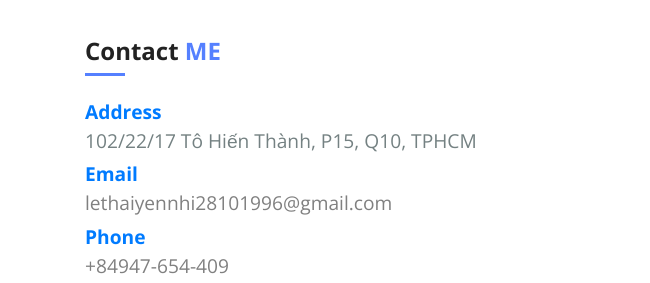
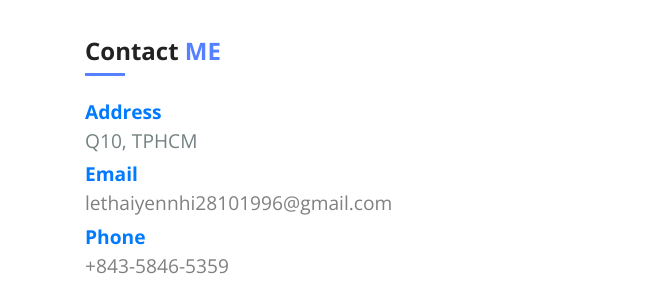
Before and after one commit to nhilt/nhilt.github.io, a plain HTML site: page contact-me.html in a window 1280 px wide. Shown: the part 83-366 px from the top of the page, 0-650 px from the left. Drawn offline with nearby package versions, Linux system fonts and the light colour scheme; grey boxes are pictures that could not be loaded.

Commit message:
Update contact-me.html

```diff
--- a/contact-me.html
+++ b/contact-me.html
@@ -72,7 +72,7 @@
                     <div class="contact-detail">
                       <div class="contact-detail-item">
                         <div class="item-title text-primary font-weight-bold">Address</div>
-                        <div>102/22/17 Tô Hiến Thành, P15, Q10, TPHCM</div>
+                        <div>Q10, TPHCM</div>
                       </div>
                       <div class="contact-detail-item">
                         <div class="item-title text-primary font-weight-bold">Email</div>
@@ -84,7 +84,7 @@
                       </div>
                       <div class="contact-detail-item">
                         <div class="item-title text-primary font-weight-bold">Phone</div>
-                        <div><a href="tel:+84947654409">+84947-654-409</a></div>
+                        <div><a href="tel:+84358465359">+843-5846-5359</a></div>
                       </div>
                       <div class="contact-detail-item">
                         <div class="item-title text-primary font-weight-bold">Website</div>
```
